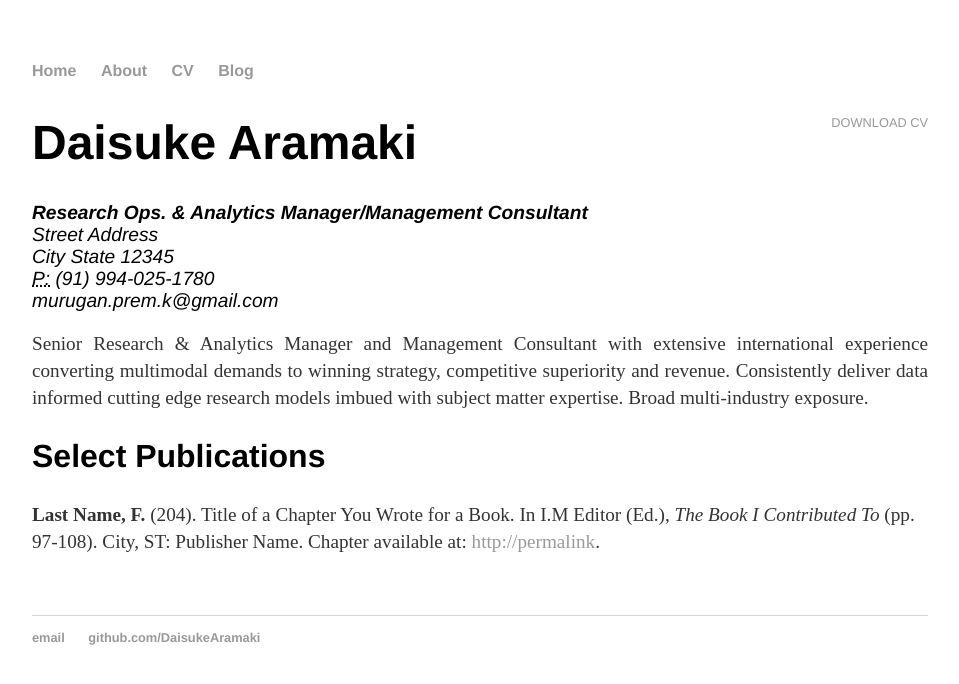
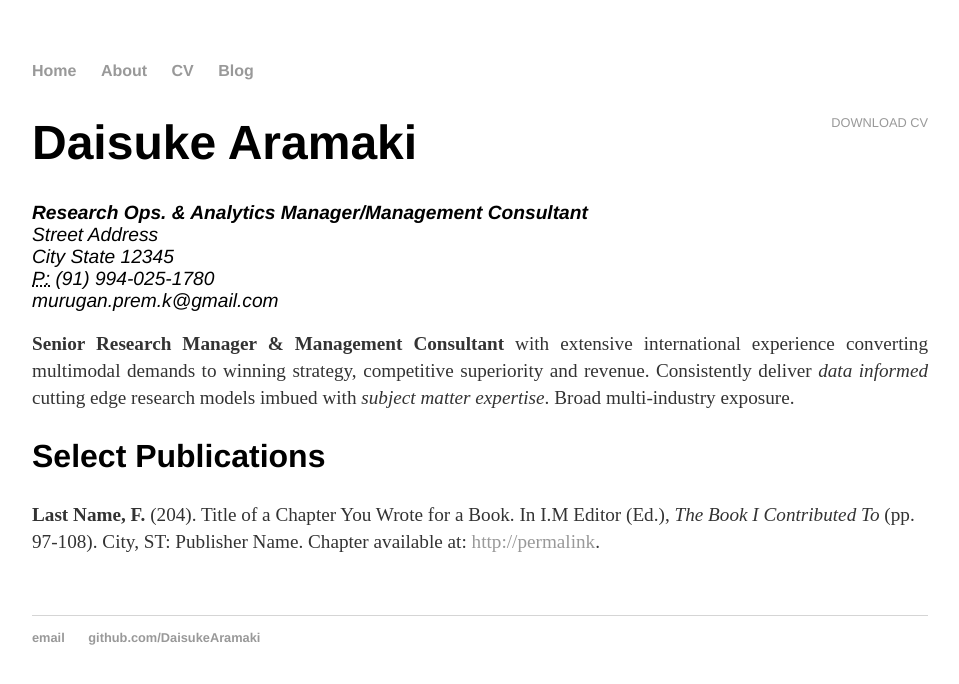
Before and after one commit to DaisukeAramaki/DaisukeAramaki.github.io, a Jekyll site: the page built from cv/index.html, in a window 1280 px wide. Shown: the top 684 px of the page, without its empty margins (160-1119 px from the left). Built offline with Jekyll 4.4.1, drawn with Linux system fonts in a browser that asks for light colours.

Commit message:
Edits here and there

```diff
--- a/cv/index.html
+++ b/cv/index.html
@@ -13,7 +13,7 @@ title: CV Dr. Prem Kumar Murugan
 					<abbr title="phone">P:</abbr> (91) 994-025-1780<br>
 					<span class="obfuscate">murugan.prem.k@gmail.com</span>
 					</address>
-					<p style='text-align: justify;'>Senior Research & Analytics Manager and Management Consultant with extensive international experience converting multimodal demands to winning strategy, competitive superiority and revenue. Consistently deliver data informed cutting edge research models imbued with subject matter expertise. Broad multi-industry exposure.</p>
+					<p style='text-align: justify;'><strong>Senior Research Manager & Management Consultant</strong> with extensive international experience converting multimodal demands to winning strategy, competitive superiority and revenue. Consistently deliver <em>data informed</em> cutting edge research models imbued with <em>subject matter expertise</em>. Broad multi-industry exposure.</p>
 
 					<h2>Select Publications</h2>
 
```
Also changed, not shown: 2 other files.
